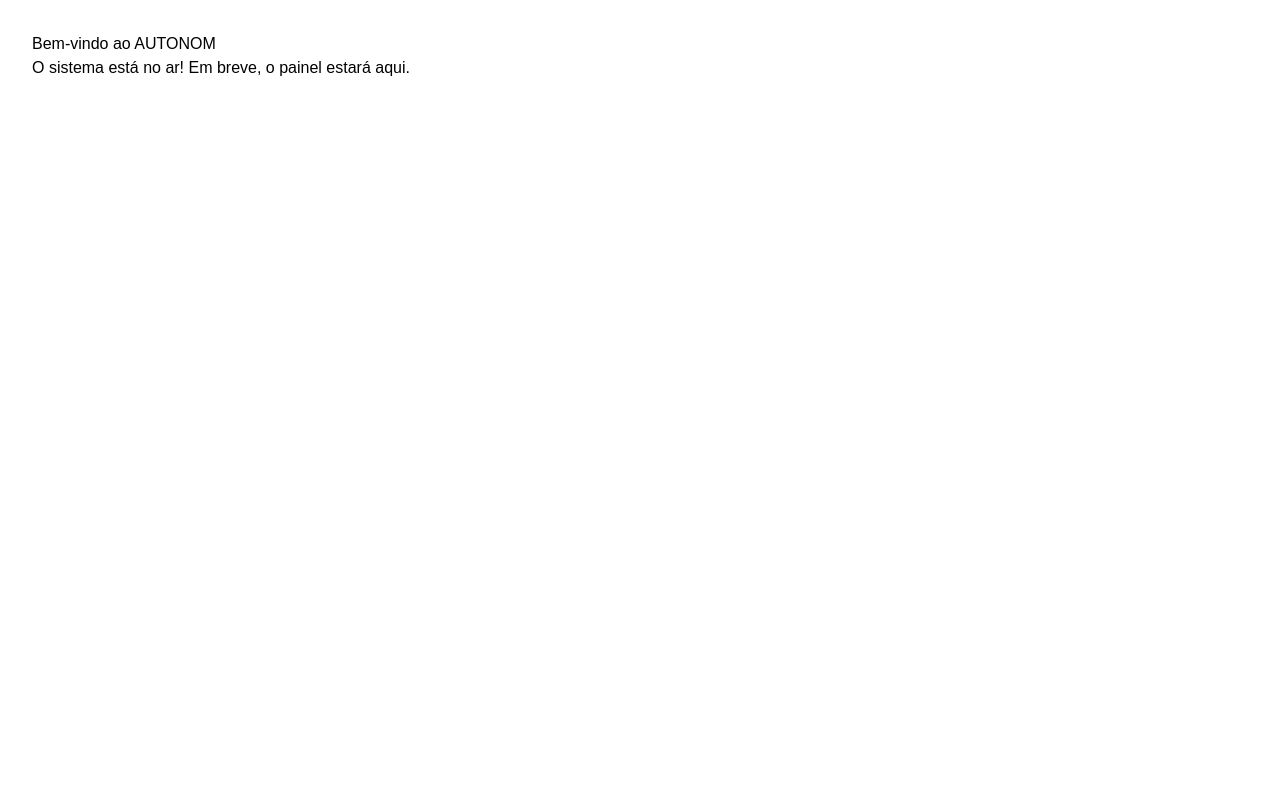
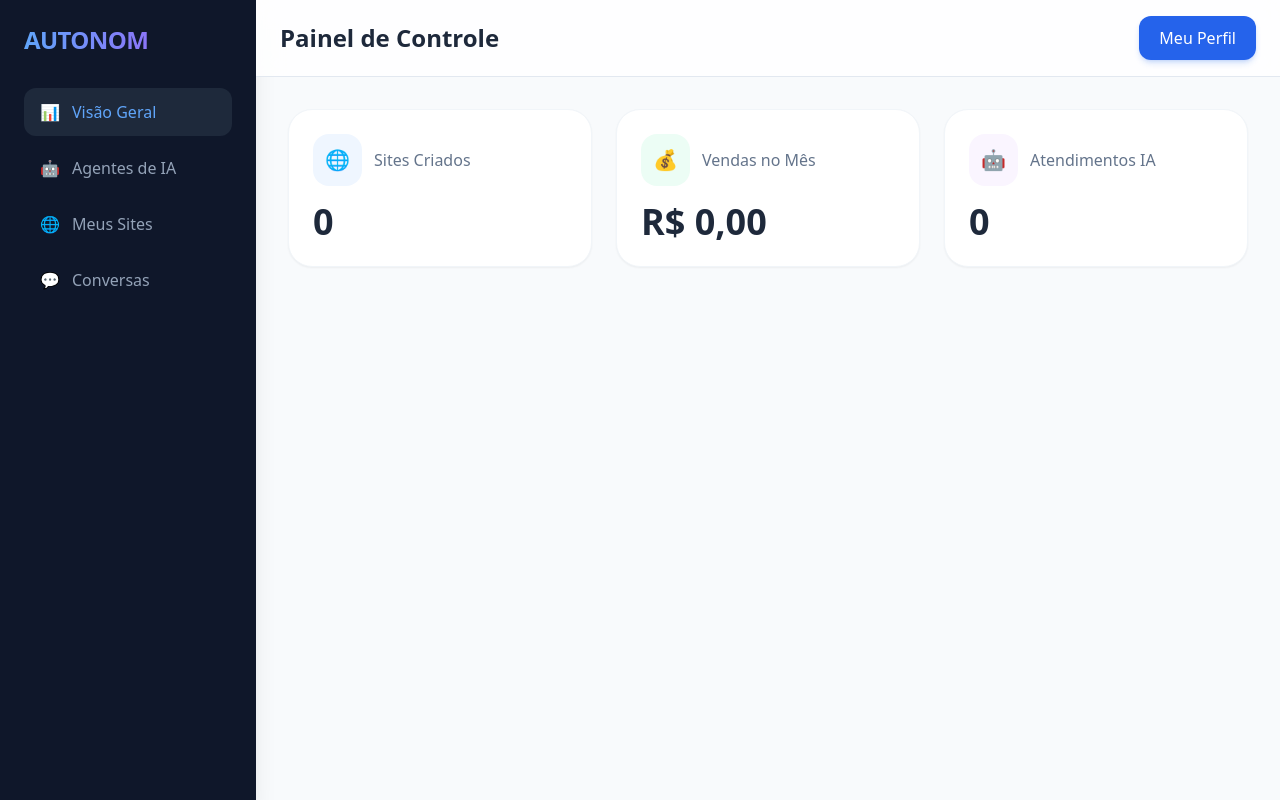
Before and after one commit to douwenvil11-prog/autonom, a Next.js app: page / in a window 1280 px wide. Built offline with nearby package versions, Linux system fonts and the light colour scheme.

Commit message:
Update page.tsx

```diff
--- a/src/app/page.tsx
+++ b/src/app/page.tsx
@@ -1,8 +1,89 @@
-export default function Home() {
+export default function Dashboard() {
   return (
-    <main style={{ padding: '2rem', fontFamily: 'sans-serif' }}>
-      <h1>Bem-vindo ao AUTONOM</h1>
-      <p>O sistema está no ar! Em breve, o painel estará aqui.</p>
-    </main>
+    <div className="min-h-screen bg-slate-50 flex flex-col md:flex-row font-sans">
+
+      {/* Menu Lateral (Só aparece no Computador) */}
+      <aside className="hidden md:flex w-64 bg-slate-900 text-white flex-col p-6 shadow-xl">
+        <h2 className="text-2xl font-bold tracking-tight mb-8 text-transparent bg-clip-text bg-gradient-to-r from-blue-400 to-purple-500">
+          AUTONOM
+        </h2>
+        <nav className="flex flex-col gap-2">
+          <a href="#" className="flex items-center gap-3 px-4 py-3 bg-slate-800 rounded-xl text-blue-400 font-medium">
+            <span>📊</span> Visão Geral
+          </a>
+          <a href="#" className="flex items-center gap-3 px-4 py-3 text-slate-400 hover:bg-slate-800 hover:text-white rounded-xl transition-colors">
+            <span>🤖</span> Agentes de IA
+          </a>
+          <a href="#" className="flex items-center gap-3 px-4 py-3 text-slate-400 hover:bg-slate-800 hover:text-white rounded-xl transition-colors">
+            <span>🌐</span> Meus Sites
+          </a>
+          <a href="#" className="flex items-center gap-3 px-4 py-3 text-slate-400 hover:bg-slate-800 hover:text-white rounded-xl transition-colors">
+            <span>💬</span> Conversas
+          </a>
+        </nav>
+      </aside>
+
+      {/* Área Principal */}
+      <main className="flex-1 flex flex-col pb-20 md:pb-0">
+
+        {/* Cabeçalho */}
+        <header className="bg-white/80 backdrop-blur-md border-b border-slate-200 px-6 py-4 flex justify-between items-center sticky top-0 z-10">
+          <h1 className="text-xl md:text-2xl font-semibold text-slate-800">Painel de Controle</h1>
+          <button className="bg-blue-600 hover:bg-blue-700 text-white px-5 py-2.5 rounded-xl font-medium transition-all shadow-md shadow-blue-600/20 active:scale-95">
+            Meu Perfil
+          </button>
+        </header>
+
+        {/* Conteúdo */}
+        <div className="p-6 md:p-8 flex-1 overflow-auto">
+          <div className="grid grid-cols-1 md:grid-cols-3 gap-6">
+
+            {/* Cartão 1 */}
+            <div className="bg-white p-6 rounded-3xl shadow-sm border border-slate-100 hover:shadow-lg transition-shadow">
+              <div className="flex items-center gap-3 mb-4">
+                <div className="p-3 bg-blue-50 text-blue-600 rounded-2xl text-xl">🌐</div>
+                <h3 className="text-slate-500 font-medium">Sites Criados</h3>
+              </div>
+              <p className="text-4xl font-bold text-slate-800">0</p>
+            </div>
+
+            {/* Cartão 2 */}
+            <div className="bg-white p-6 rounded-3xl shadow-sm border border-slate-100 hover:shadow-lg transition-shadow">
+              <div className="flex items-center gap-3 mb-4">
+                <div className="p-3 bg-emerald-50 text-emerald-600 rounded-2xl text-xl">💰</div>
+                <h3 className="text-slate-500 font-medium">Vendas no Mês</h3>
+              </div>
+              <p className="text-4xl font-bold text-slate-800">R$ 0,00</p>
+            </div>
+
+            {/* Cartão 3 */}
+            <div className="bg-white p-6 rounded-3xl shadow-sm border border-slate-100 hover:shadow-lg transition-shadow">
+              <div className="flex items-center gap-3 mb-4">
+                <div className="p-3 bg-purple-50 text-purple-600 rounded-2xl text-xl">🤖</div>
+                <h3 className="text-slate-500 font-medium">Atendimentos IA</h3>
+              </div>
+              <p className="text-4xl font-bold text-slate-800">0</p>
+            </div>
+
+          </div>
+        </div>
+      </main>
+
+      {/* Menu Inferior (Só aparece no Celular) */}
+      <nav className="md:hidden fixed bottom-0 w-full bg-white border-t border-slate-200 flex justify-around p-4 z-20 pb-safe">
+        <a href="#" className="flex flex-col items-center text-blue-600 text-xs gap-1">
+          <span className="text-2xl">📊</span> Visão
+        </a>
+        <a href="#" className="flex flex-col items-center text-slate-400 hover:text-slate-600 text-xs gap-1">
+          <span className="text-2xl">🤖</span> Agentes
+        </a>
+        <a href="#" className="flex flex-col items-center text-slate-400 hover:text-slate-600 text-xs gap-1">
+          <span className="text-2xl">🌐</span> Sites
+        </a>
+        <a href="#" className="flex flex-col items-center text-slate-400 hover:text-slate-600 text-xs gap-1">
+          <span className="text-2xl">💬</span> Chat
+        </a>
+      </nav>
+    </div>
   );
 }
```
